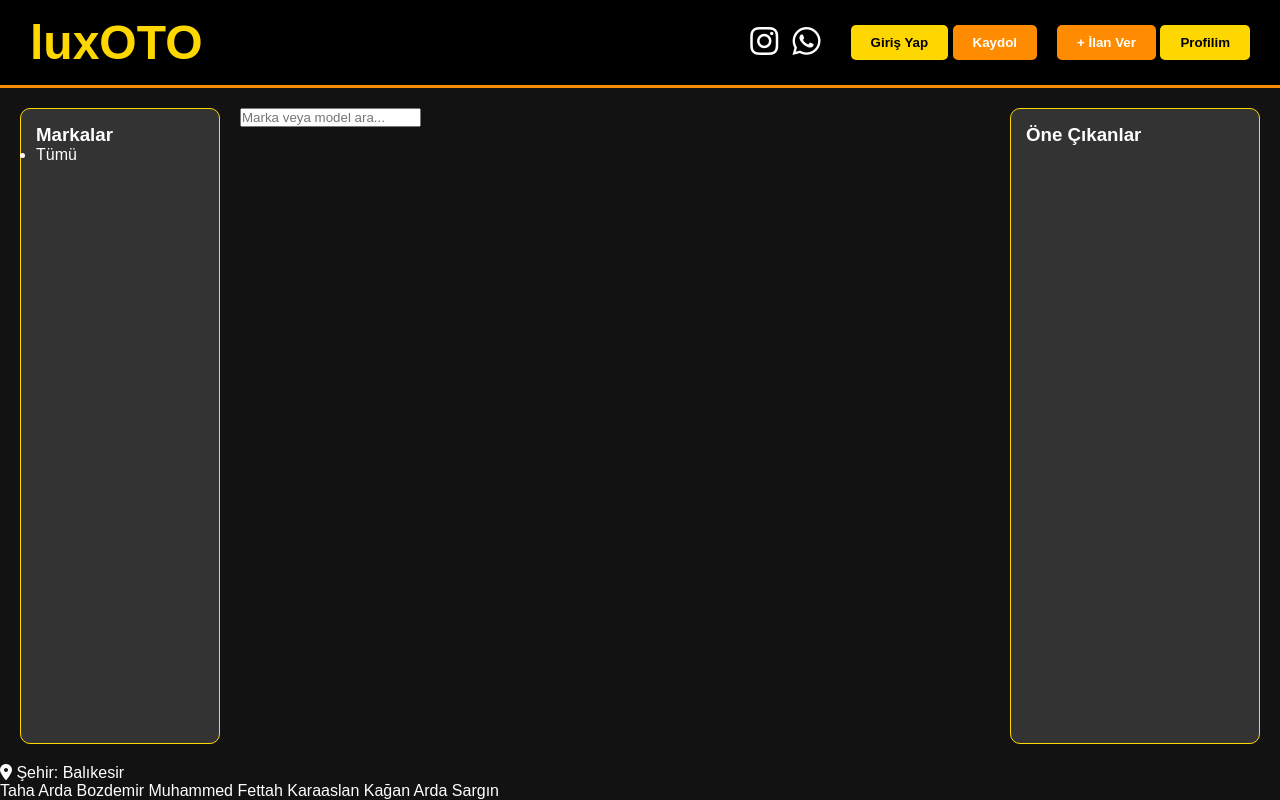
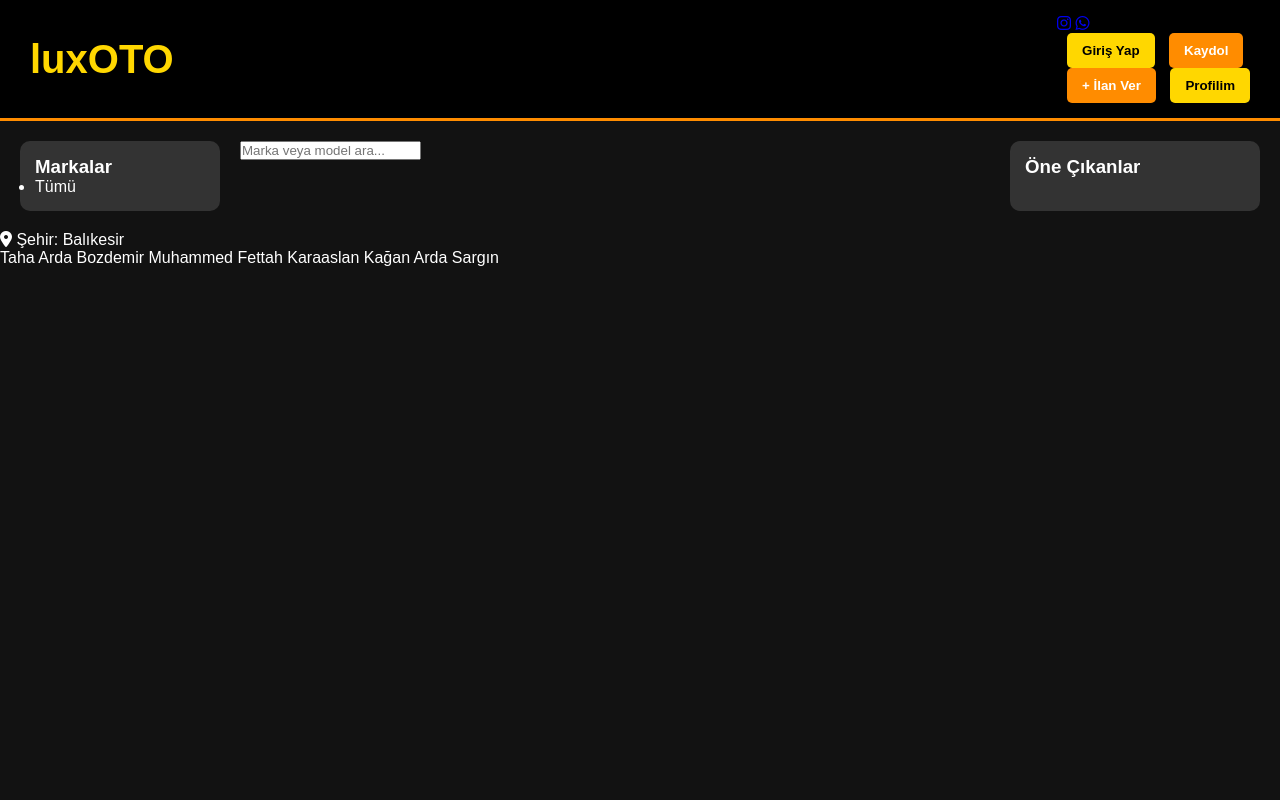
Before and after one commit to tahaardq10/luxoto-web, a plain HTML site: page index.html in a window 1280 px wide. Drawn offline with Linux system fonts and the light colour scheme.

Commit message:
Update style.css

```diff
--- a/style.css
+++ b/style.css
@@ -1,26 +1,32 @@
+/* Temel Renkler ve Tasarım */
 :root {
-    --siyah: #121212; --koyu-siyah: #000000; --sari: #FFD700;
-    --turuncu: #FF8C00; --beyaz: #ffffff; --gri: #333333;
+    --siyah:#121212; --koyu-siyah:#000;
+    --sari:#FFD700; --turuncu:#FF8C00;
+    --beyaz:#fff; --gri:#333;
 }
 
 * { margin:0; padding:0; box-sizing:border-box; font-family:sans-serif; }
-body { background-color: var(--siyah); color: var(--beyaz); display:flex; flex-direction:column; min-height:100vh; }
-header { background-color: var(--koyu-siyah); padding:15px 30px; display:flex; justify-content:space-between; align-items:center; border-bottom:3px solid var(--turuncu); }
-.logo { font-size:3rem; font-weight:bold; color:var(--sari); }
-header .header-right { display:flex; gap:20px; align-items:center; }
-.social-icons a { color:white; font-size:2rem; margin-right:10px; }
-.main-container { display:grid; grid-template-columns:200px 1fr 250px; gap:20px; padding:20px; flex:1; }
-.left-sidebar, .right-sidebar { background-color: var(--gri); padding:15px; border-radius:10px; border:1px solid var(--sari); }
+body { background:var(--siyah); color:var(--beyaz); }
+
+header { display:flex; justify-content:space-between; align-items:center; padding:15px 30px; background:var(--koyu-siyah); border-bottom:3px solid var(--turuncu); }
+.logo { font-size:2.5rem; font-weight:bold; color:var(--sari); }
+header .btn { margin-left:10px; }
+
+.main-container { display:grid; grid-template-columns:200px 1fr 250px; gap:20px; padding:20px; }
+.left-sidebar, .right-sidebar { background:var(--gri); padding:15px; border-radius:10px; }
+.center-content { display:flex; flex-direction:column; gap:15px; }
+
 .ilan-grid { display:grid; grid-template-columns:repeat(auto-fill,minmax(220px,1fr)); gap:15px; }
-.ilan-card { background-color:#222; border-radius:10px; overflow:hidden; position:relative; cursor:pointer; border:1px solid #444; transition:0.3s; }
-.ilan-card:hover { border-color:var(--sari); transform:translateY(-5px); }
+.ilan-card { background:#222; border-radius:10px; overflow:hidden; cursor:pointer; transition:0.3s; position:relative; }
 .ilan-card img { width:100%; height:150px; object-fit:cover; }
-.card-actions { position:absolute; top:10px; right:10px; display:flex; gap:5px; }
-.action-btn { background: rgba(0,0,0,0.7); color:white; border:none; width:30px; height:30px; border-radius:5px; cursor:pointer; }
-.action-btn:hover { transform:scale(1.1); }
-.btn { padding:10px 20px; border:none; border-radius:5px; cursor:pointer; font-weight:bold; }
-.btn-yellow { background-color:var(--sari); color:var(--koyu-siyah); }
-.btn-orange { background-color:var(--turuncu); color:white; }
-.modal-overlay { position:fixed; top:0; left:0; width:100%; height:100%; background: rgba(0,0,0,0.85); display:none; justify-content:center; align-items:center; z-index:1000; }
-.modal-content { background:var(--gri); padding:20px; border-radius:10px; width:400px; }
-#status-box { position:fixed; top:50%; left:50%; transform:translate(-50%, -50%); background:white; color:#333; display:none; padding:20px; border-radius:10px; text-align:center; }
+.ilan-card:hover { transform:translateY(-5px); }
+
+.modal-overlay { display:none; position:fixed; top:0; left:0; width:100%; height:100%; background:rgba(0,0,0,0.85); justify-content:center; align-items:center; z-index:1000; }
+.modal-content { background:var(--gri); padding:30px; border-radius:10px; width:400px; position:relative; }
+.modal-content input, .modal-content textarea { width:100%; margin-bottom:10px; padding:10px; border-radius:5px; border:none; background:#222; color:#fff; }
+.close-btn { position:absolute; top:10px; right:10px; cursor:pointer; font-size:1.5rem; }
+
+.btn { padding:10px 15px; border:none; border-radius:5px; cursor:pointer; font-weight:bold; }
+.btn-yellow { background:var(--sari); color:var(--koyu-siyah); }
+.btn-orange { background:var(--turuncu); color:var(--beyaz); }
+.btn-red { background:red; color:white; }
```
